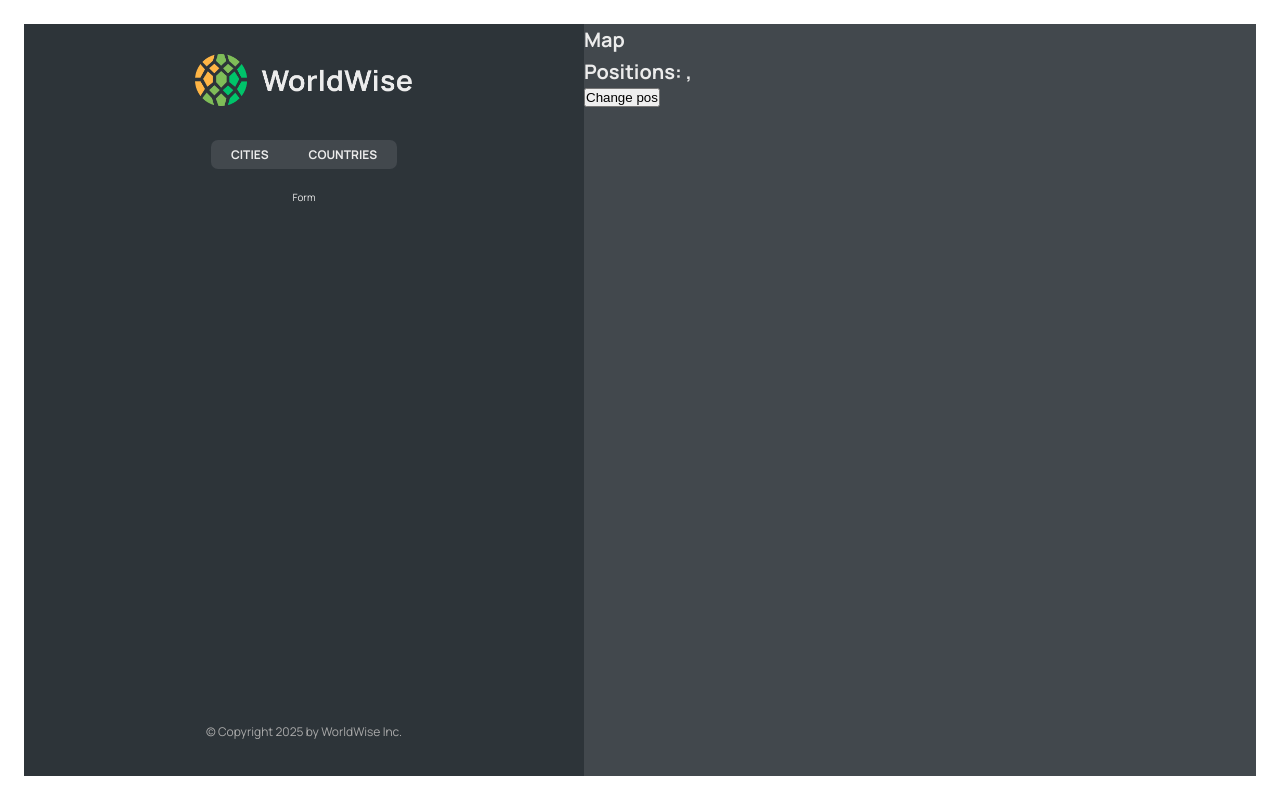
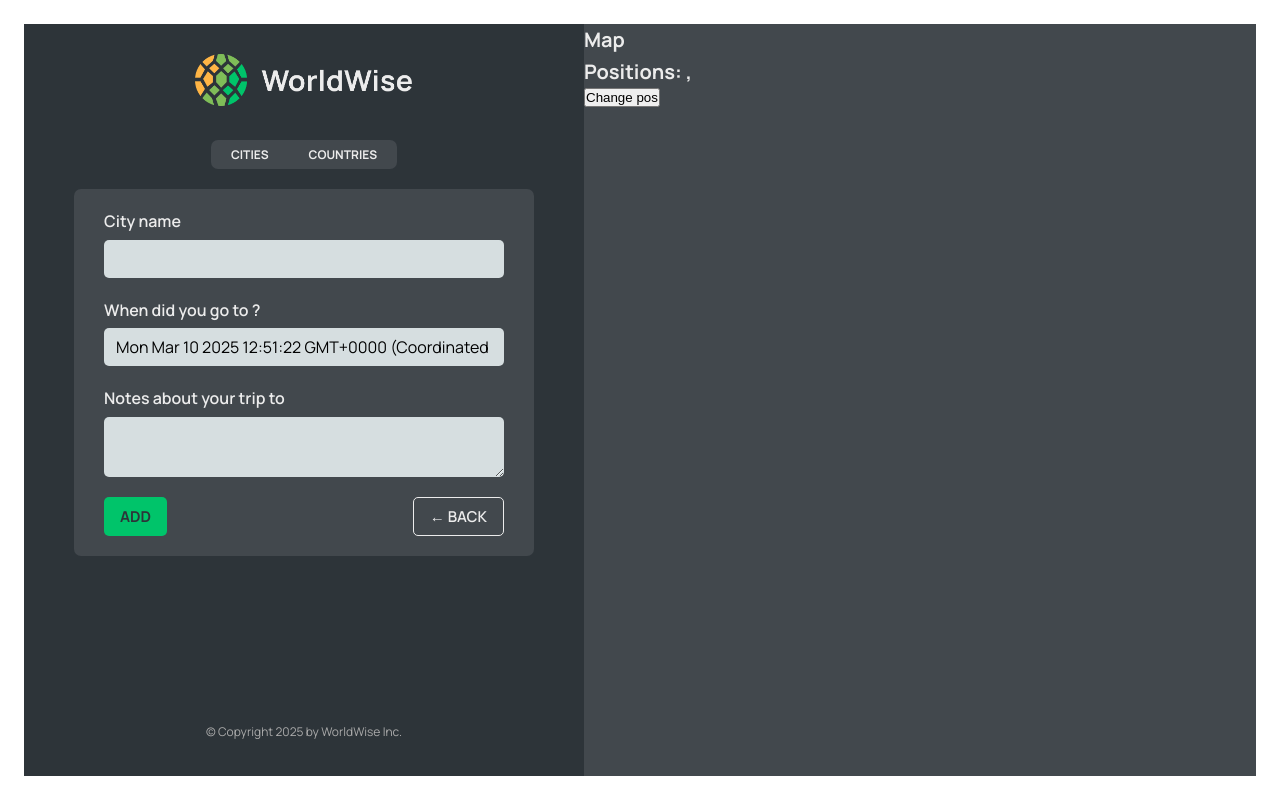
Before and after one commit to mohadeseh-alipour/WorldWise, a React (Vite) app: page /app/form in a window 1280 px wide. Built offline with nearby package versions, Linux system fonts and the light colour scheme; data requests are answered from the project's data file.

Commit message:
Working on navigation using useNavigation()

```diff
--- a/src/App.jsx
+++ b/src/App.jsx
@@ -1,4 +1,4 @@
-import { BrowserRouter, Routes, Route } from "react-router-dom";
+import { BrowserRouter, Routes, Route, Navigate } from "react-router-dom";
 import Homepage from "./pages/Homepage";
 import Product from "./pages/Product";
 import Pricing from "./pages/Pricing";
@@ -9,6 +9,7 @@
 import { useEffect, useState } from "react";
 import CountriesList from "./components/CountriesList";
 import City from "./components/City";
+import Form from "./components/Form";
 
 const BASE_URL = "http://localhost:3000";
 const App = () => {
@@ -38,10 +39,7 @@
         <Route path="pricing" element={<Pricing />} />
         <Route path="login" element={<Login />} />
         <Route path="app" element={<AppLayout />}>
-          <Route
-            index
-            element={<CityList cities={cities} isLoading={isLoading} />}
-          />
+          <Route index element={<Navigate replace to="cities" />} />
           <Route
             path="cities"
             element={<CityList cities={cities} isLoading={isLoading} />}
@@ -51,7 +49,7 @@
             path="countries"
             element={<CountriesList cities={cities} isLoading={isLoading} />}
           />
-          <Route path="form" element={<p>Form</p>} />
+          <Route path="form" element={<Form />} />
         </Route>
         <Route path="*" element={<PageNotFound />} />
       </Routes>
--- /dev/null
+++ b/src/components/Button.jsx
@@ -0,0 +1,12 @@
+import React from "react";
+import styles from "./Button.module.css";
+
+const Button = ({ children, onClick, type }) => {
+  return (
+    <button onClick={onClick} className={`${styles.btn} ${styles[type]}`}>
+      {children}
+    </button>
+  );
+};
+
+export default Button;
--- a/src/components/CountriesList.jsx
+++ b/src/components/CountriesList.jsx
@@ -18,7 +18,7 @@
   return (
     <ul className={styles.countryList}>
       {countries.map((country) => (
-        <CountryItem country={country} />
+        <CountryItem country={country} key={country.country} />
       ))}
     </ul>
   );
--- a/src/components/Form.jsx
+++ b/src/components/Form.jsx
@@ -3,6 +3,8 @@
 import { useState } from "react";
 
 import styles from "./Form.module.css";
+import Button from "./Button";
+import { useNavigate } from "react-router-dom";
 
 export function convertToEmoji(countryCode) {
   const codePoints = countryCode
@@ -13,6 +15,7 @@
 }
 
 function Form() {
+  const navigate = useNavigate();
   const [cityName, setCityName] = useState("");
   const [country, setCountry] = useState("");
   const [date, setDate] = useState(new Date());
@@ -49,8 +52,16 @@
       </div>
 
       <div className={styles.buttons}>
-        <button>Add</button>
-        <button>&larr; Back</button>
+        <Button type="primary">Add</Button>
+        <Button
+          type="back"
+          onClick={(e) => {
+            e.preventDefault();
+            navigate(-1);
+          }}
+        >
+          &larr; Back
+        </Button>
       </div>
     </form>
   );
--- a/src/components/Map.jsx
+++ b/src/components/Map.jsx
@@ -1,14 +1,16 @@
 import React from "react";
 import styles from "./Map.module.css";
-import { useSearchParams } from "react-router-dom";
+import { useNavigate, useSearchParams } from "react-router-dom";
 
 const Map = () => {
+  const navigate = useNavigate();
+
   const [searchParams, setSearchParams] = useSearchParams();
   const lat = searchParams.get("lat");
   const lng = searchParams.get("lng");
 
   return (
-    <div className={styles.mapContainer}>
+    <div className={styles.mapContainer} onClick={() => navigate("form")}>
       <h1>Map</h1>
       <h1>
         Positions: {lat} , {lng}
```
